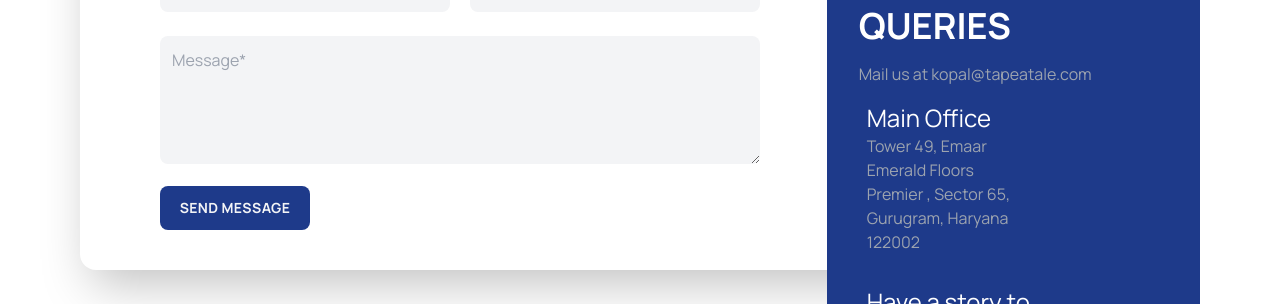
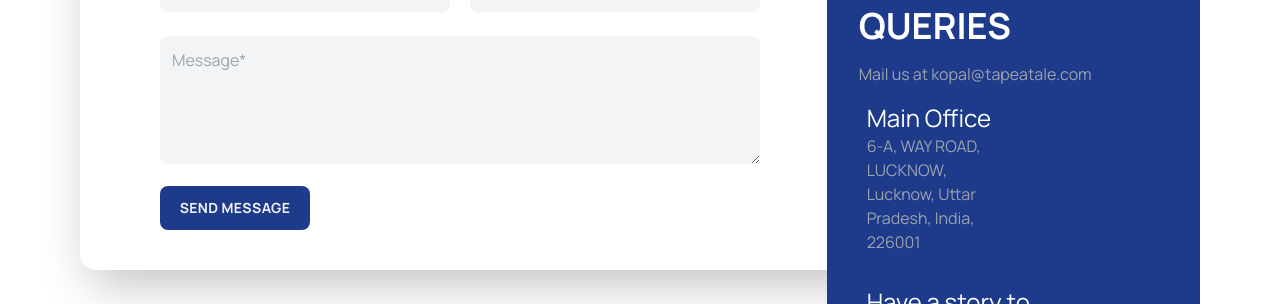
Before and after one commit to aliwhosane/agency-landing-page, a Next.js app: page /services/training in a window 1280 px wide. Shown: the part 1660-1964 px from the top of the page. Built offline with nearby package versions, Linux system fonts and the light colour scheme; no server answers.

Commit message:
updated address

```diff
--- a/src/components/ContactSection.tsx
+++ b/src/components/ContactSection.tsx
@@ -87,8 +87,7 @@ const ContactSection = () => {
               <div className="flex flex-col">
                 <h2 className="text-2xl">Main Office</h2>
                 <p className="text-gray-400">
-                  Tower 49, Emaar Emerald Floors Premier , Sector 65, Gurugram,
-                  Haryana 122002
+                  6-A, WAY ROAD, LUCKNOW, Lucknow, Uttar Pradesh, India, 226001
                 </p>
               </div>
             </div>
```
